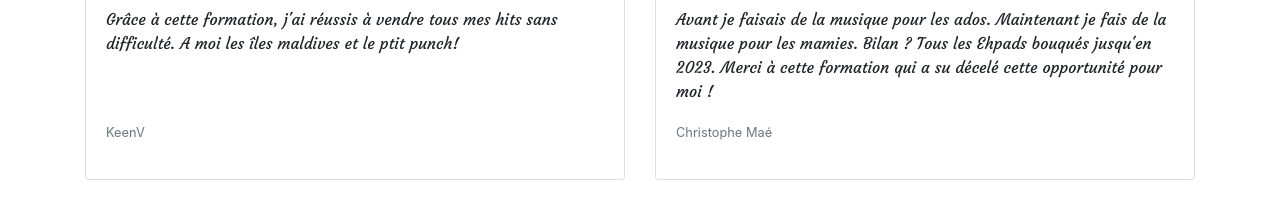
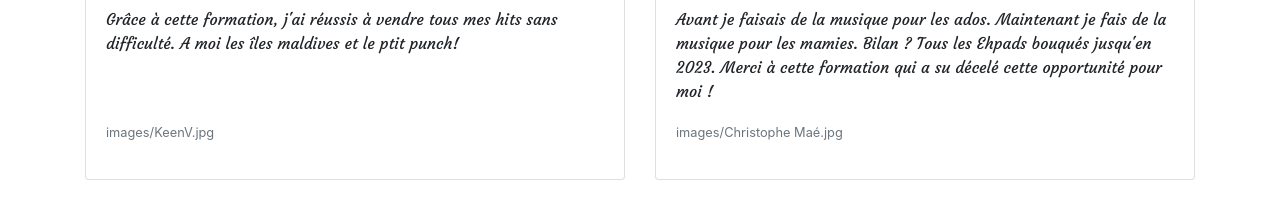
Before and after one commit to NicolasLE0102/MusiqueLandingPage, a plain HTML site: page index.html in a window 1280 px wide. Shown: the part 1200-1415 px from the top of the page. Drawn offline with nearby package versions, Linux system fonts and the light colour scheme.

Commit message:
Update index.html

```diff
--- a/index.html
+++ b/index.html
@@ -82,7 +82,7 @@
                   <p class="card-text1">
                   	<br>
                   	<br>
-                    <small class="text-muted">KeenV</small>
+                    <small class="text-muted">images/KeenV.jpg</small>
                   </p>
                 </div>
               </div>
@@ -99,7 +99,7 @@
                     Avant je faisais de la musique pour les ados. Maintenant je fais de la musique pour les mamies. Bilan ? Tous les Ehpads bouqués jusqu'en 2023. Merci à cette formation qui a su décelé cette opportunité pour moi !
                   </p>
                   <p class="card-text1">
-                    <small class="text-muted">Christophe Maé</small>
+                    <small class="text-muted">images/Christophe Maé.jpg</small>
                   </p>
                 </div>
               </div>
```
